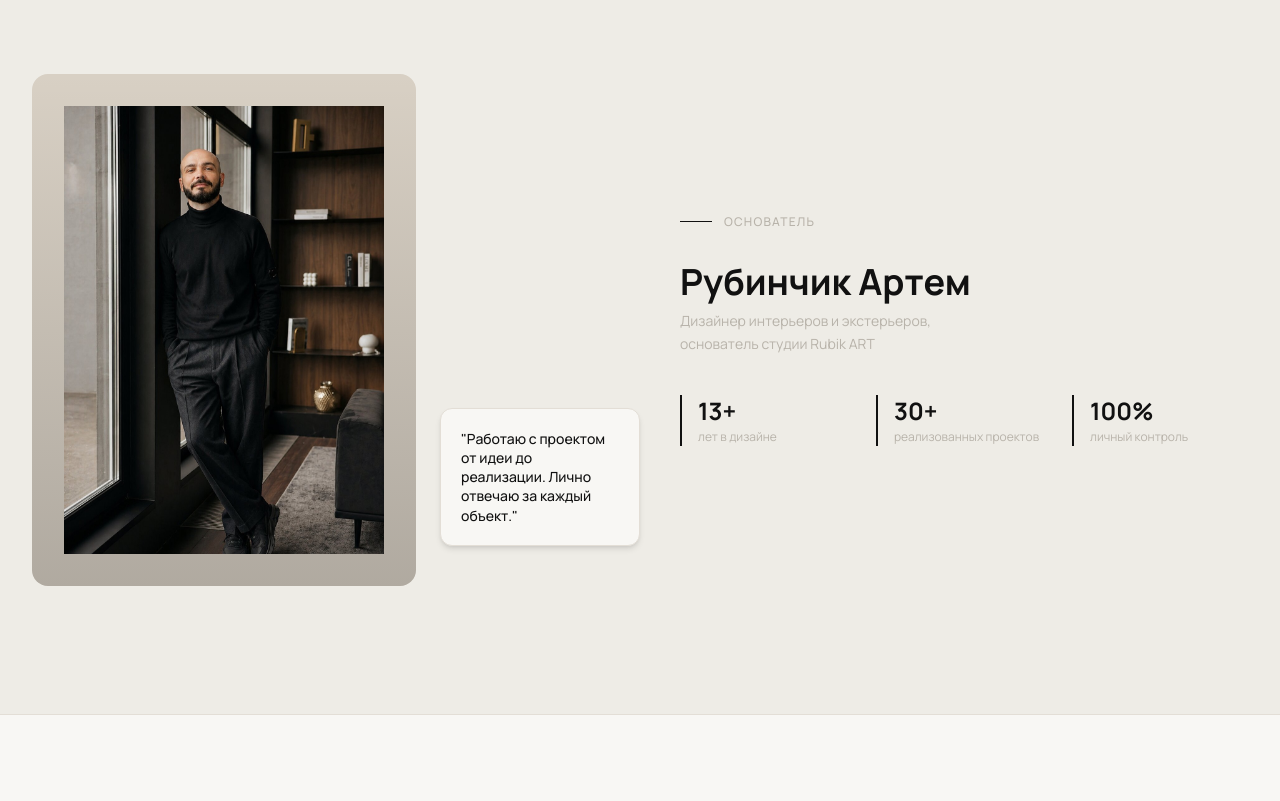
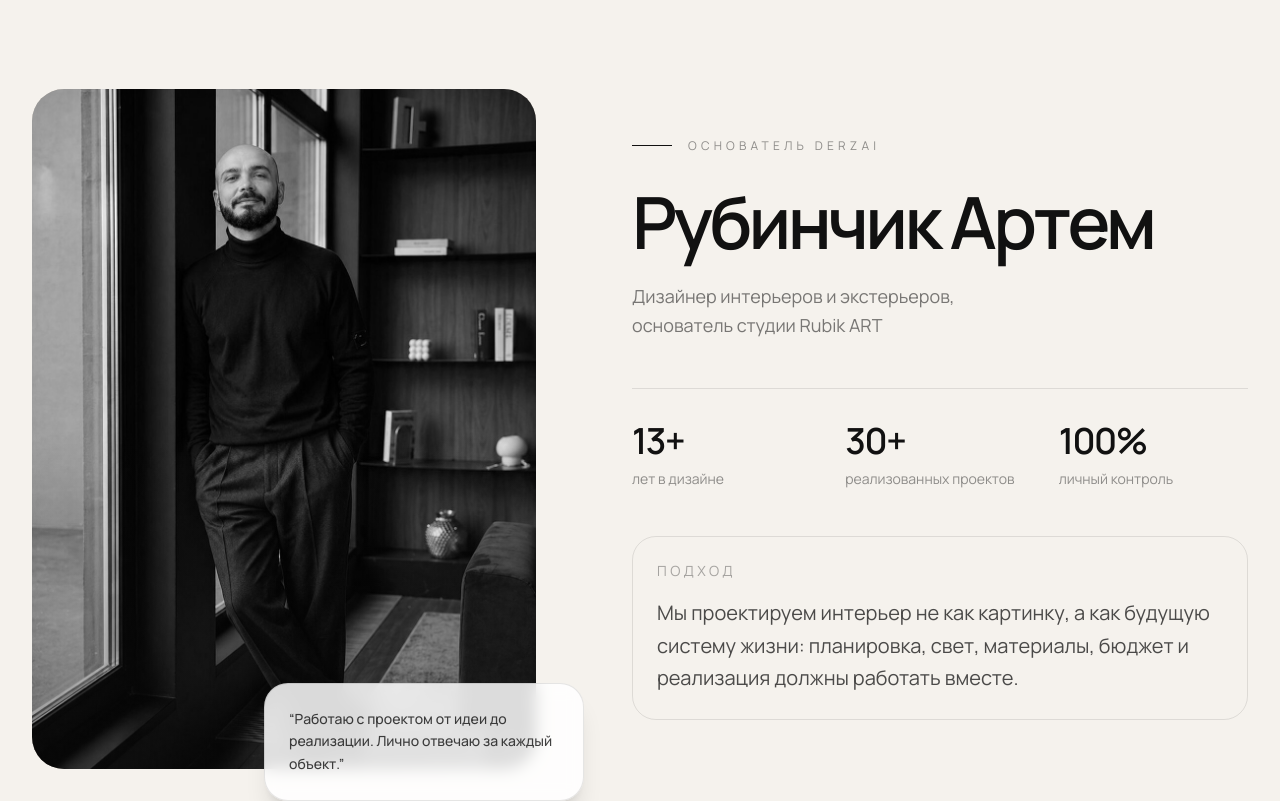
Before and after one commit to artrubinchik/DERZAi, a Next.js app: page / in a window 1280 px wide. Shown: the part 3400-4201 px from the top of the page. Built offline with nearby package versions, Linux system fonts and the light colour scheme; no server answers.

Commit message:
Refactor Founder component layout and styles
Updated the Founder component layout and styles, enhancing the visual presentation and structure. Adjusted text styles and added a gradient overlay for better aesthetics.

```diff
--- a/components/Founder.tsx
+++ b/components/Founder.tsx
@@ -4,55 +4,67 @@ export default function Founder() {
   const { founder } = content;
 
   return (
-    <section className="py-20 md:py-32 bg-warm/30 border-y border-line">
-      <div className="max-w-7xl mx-auto px-5 md:px-8">
-        <div className="grid md:grid-cols-2 gap-12 md:gap-20 items-center">
-           {/* Photo */}
+    <section className="bg-[#F5F2ED] py-24 md:py-36 text-[#111111]">
+      <div className="mx-auto max-w-7xl px-5 md:px-8">
+        <div className="grid items-center gap-14 md:grid-cols-[0.9fr_1.1fr] md:gap-24">
+          {/* Photo */}
           <div className="relative">
-            <div className="aspect-[3/4] max-w-sm mx-auto md:mx-0 rounded-2xl overflow-hidden bg-warm">
-              {/* Placeholder */}
-              <div className="w-full h-full flex items-end p-8 bg-gradient-to-t from-black/20 to-transparent">
-                {/* Real image (uncomment when added): */}
-                 <img
-  src={founder.image}
-  alt={founder.name}
-  className="object-cover w-full h-full"
-/>
-              </div>
+            <div className="relative h-[560px] overflow-hidden rounded-[32px] bg-[#D8D0C4] md:h-[680px]">
+              <img
+                src={founder.image}
+                alt={founder.name}
+                className="h-full w-full object-cover grayscale transition duration-700 hover:grayscale-0"
+              />
+
+              <div className="absolute inset-0 bg-gradient-to-t from-black/35 via-transparent to-transparent" />
             </div>
 
-            {/* Quote bubble */}
-            <div className="absolute -right-4 md:-right-10 bottom-10 bg-off-white border border-line rounded-xl p-5 shadow-md max-w-[200px]">
-              <p className="text-sm text-black leading-snug font-medium">
-                "{founder.quote}"
+            <div className="absolute -bottom-8 left-6 right-6 rounded-3xl border border-black/10 bg-white/85 p-6 shadow-xl backdrop-blur md:-right-12 md:left-auto md:max-w-xs">
+              <p className="text-sm font-medium leading-relaxed text-black/80">
+                “{founder.quote}”
               </p>
             </div>
           </div>
 
           {/* Text */}
-          <div>
-            <div className="flex items-center gap-3 mb-8">
-              <div className="w-8 h-px bg-black" />
-              <span className="text-xs font-medium tracking-widest uppercase text-gray">
-                Основатель
+          <div className="pt-10 md:pt-0">
+            <div className="mb-8 flex items-center gap-4">
+              <div className="h-px w-10 bg-[#111111]" />
+              <span className="text-xs uppercase tracking-[0.35em] text-black/45">
+                Основатель DERZAi
               </span>
             </div>
 
-            <h2 className="text-3xl md:text-4xl font-bold text-black mb-2">
+            <h2 className="text-5xl font-semibold leading-[1.02] tracking-[-0.05em] md:text-7xl">
               {founder.name}
             </h2>
-            <p className="text-gray text-sm whitespace-pre-line mb-10 leading-relaxed">
+
+            <p className="mt-6 max-w-xl whitespace-pre-line text-lg leading-relaxed text-black/55">
               {founder.role}
             </p>
 
-            {/* Stats */}
-            <div className="grid grid-cols-3 gap-5">
+            <div className="mt-12 grid gap-6 border-t border-black/10 pt-8 sm:grid-cols-3">
               {founder.stats.map((stat, i) => (
-                <div key={i} className="border-l-2 border-black pl-4">
-                  <p className="text-2xl font-bold text-black">{stat.value}</p>
-                  <p className="text-xs text-gray leading-snug mt-0.5">{stat.label}</p>
+                <div key={i}>
+                  <p className="text-4xl font-semibold tracking-[-0.04em] text-black">
+                    {stat.value}
+                  </p>
+                  <p className="mt-2 text-sm leading-snug text-black/45">
+                    {stat.label}
+                  </p>
                 </div>
               ))}
+            </div>
+
+            <div className="mt-12 rounded-3xl border border-black/10 p-6">
+              <p className="text-sm uppercase tracking-[0.25em] text-black/35">
+                Подход
+              </p>
+              <p className="mt-4 max-w-2xl text-xl leading-relaxed text-black/75">
+                Мы проектируем интерьер не как картинку, а как будущую систему
+                жизни: планировка, свет, материалы, бюджет и реализация должны
+                работать вместе.
+              </p>
             </div>
           </div>
         </div>
```
